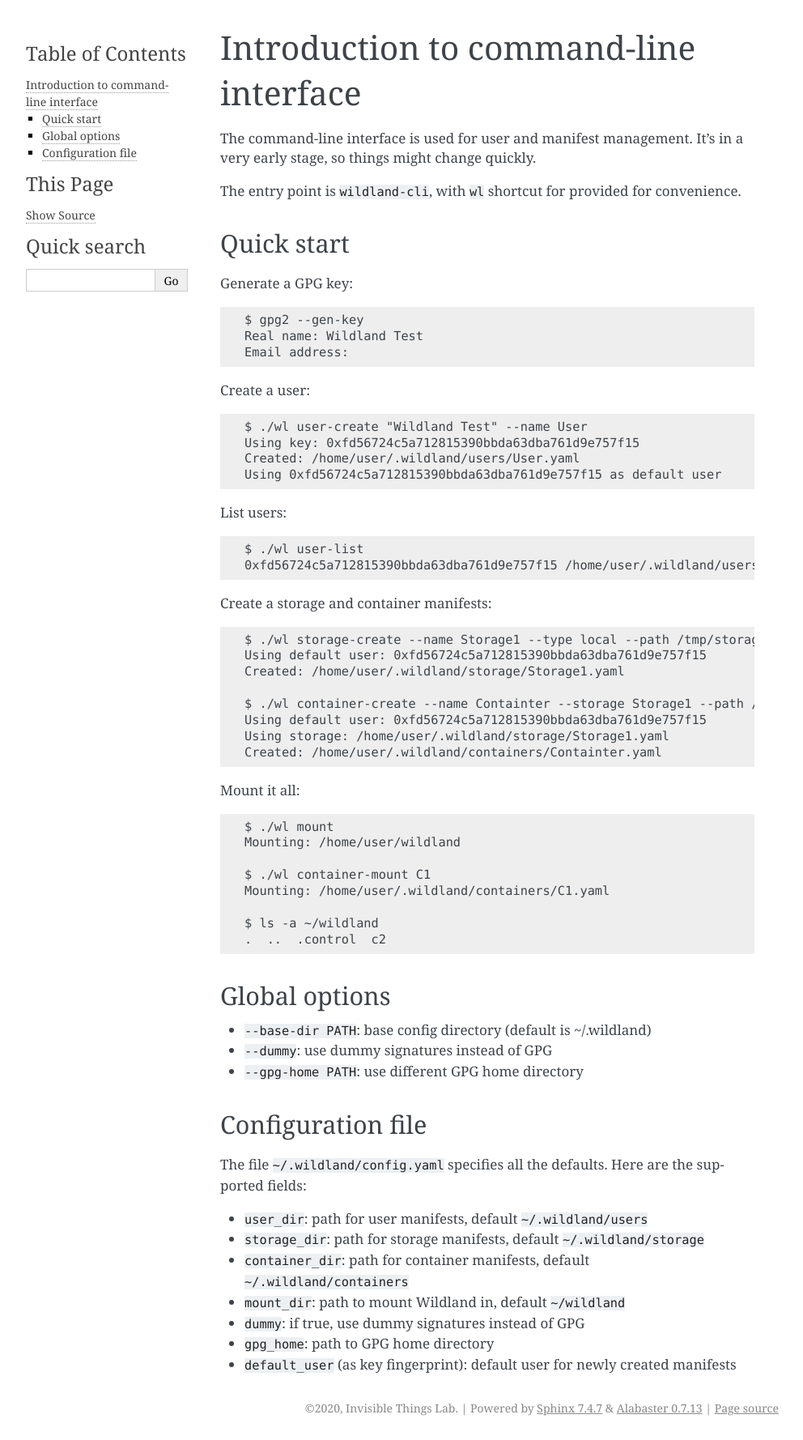
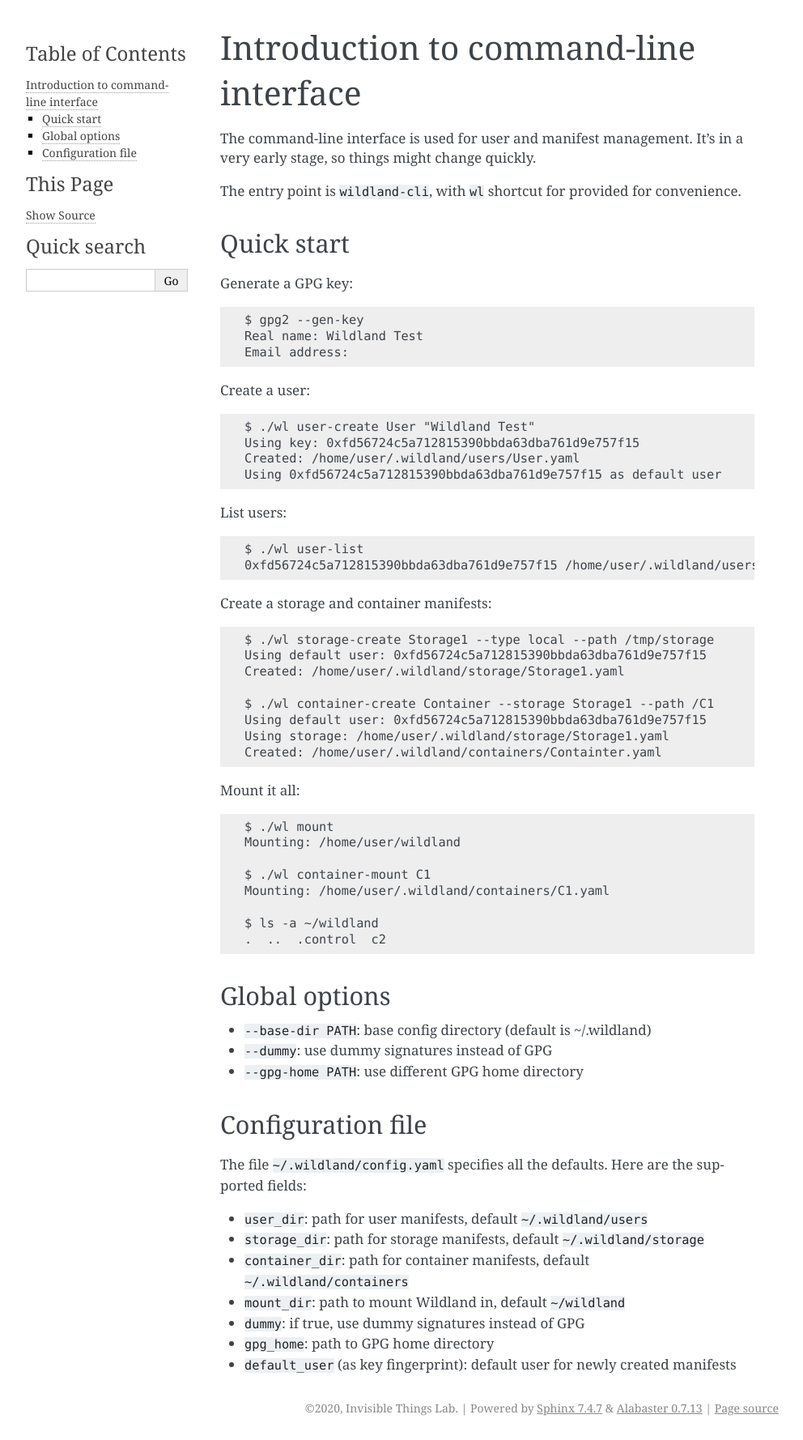
Before and after one commit to golemfoundation/wildland-client, a Sphinx documentation site: the page built from Documentation/cli_intro.rst, in a window 1280 px wide. Shown: the whole page at 81% size, without its empty margins (148-1140 px from the left). Built offline with Sphinx 7.4.7, drawn with Linux system fonts in a browser that asks for light colours.

Commit message:
cli: accept name as positional argument
This feels more natural, and this way it now be the same for all
commands.

```diff
--- a/Documentation/cli_intro.rst
+++ b/Documentation/cli_intro.rst
@@ -19,7 +19,7 @@ Generate a GPG key::
 
 Create a user::
 
-   $ ./wl user-create "Wildland Test" --name User
+   $ ./wl user-create User "Wildland Test"
    Using key: 0xfd56724c5a712815390bbda63dba761d9e757f15
    Created: /home/user/.wildland/users/User.yaml
    Using 0xfd56724c5a712815390bbda63dba761d9e757f15 as default user
@@ -31,11 +31,11 @@ List users::
 
 Create a storage and container manifests::
 
-   $ ./wl storage-create --name Storage1 --type local --path /tmp/storage
+   $ ./wl storage-create Storage1 --type local --path /tmp/storage
    Using default user: 0xfd56724c5a712815390bbda63dba761d9e757f15
    Created: /home/user/.wildland/storage/Storage1.yaml
 
-   $ ./wl container-create --name Containter --storage Storage1 --path /C1
+   $ ./wl container-create Container --storage Storage1 --path /C1
    Using default user: 0xfd56724c5a712815390bbda63dba761d9e757f15
    Using storage: /home/user/.wildland/storage/Storage1.yaml
    Created: /home/user/.wildland/containers/Containter.yaml
```
Also changed, not shown: 2 other files.
